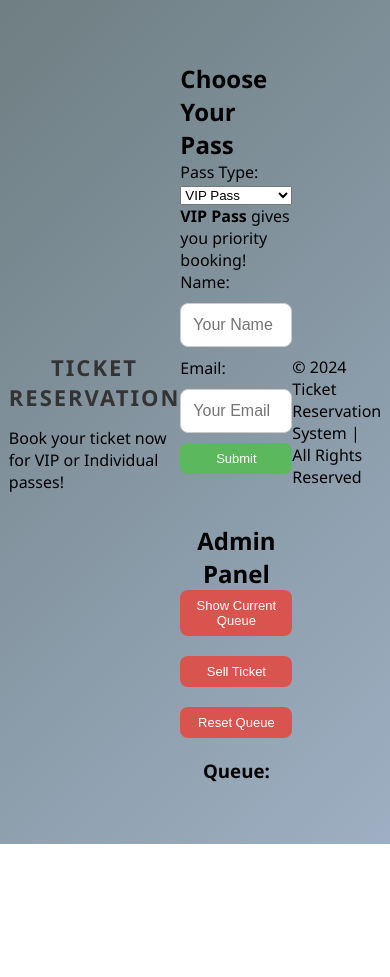
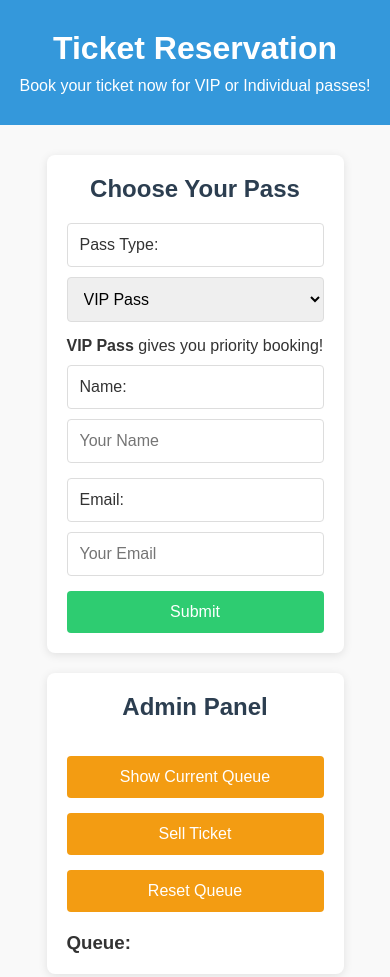
Before and after one commit to Benakaprasad/Ticket-Sales, a plain HTML site: page index.html in a window 390 px wide. Shown: the top 977 px of the page. Before the commit the page ends 844 px from the top, so only its background shows below. Drawn offline with Linux system fonts and the light colour scheme; a script that the page names is missing.

Commit message:
Update style.css

```diff
--- a/style.css
+++ b/style.css
@@ -1,4 +1,4 @@
-/* General reset */
+/* Global Styles */
 * {
     margin: 0;
     padding: 0;
@@ -6,216 +6,147 @@
 }
 
 body {
-    font-family: 'Segoe UI', Tahoma, Geneva, Verdana, sans-serif;
-    background: linear-gradient(135deg, #6e7e82, #9eafc3);
-    display: flex;
-    justify-content: center;
-    align-items: center;
-    height: 100vh;
-    margin: 0;
-    animation: fadeIn 1s ease-in-out;
+    font-family: 'Arial', sans-serif;
+    background-color: #f9f9f9;
+    color: #333;
+    padding: 0;
 }
 
-.container {
-    background-color: #fff;
-    padding: 30px;
-    border-radius: 15px;
-    box-shadow: 0 5px 20px rgba(0, 0, 0, 0.1);
-    width: 100%;
-    max-width: 800px;
-    box-sizing: border-box;
-    animation: scaleUp 0.5s ease-in-out;
+header {
+    background-color: #3498db;
+    color: white;
+    padding: 30px 0;
+    text-align: center;
 }
 
-/* Header */
-h1 {
+header h1 {
+    font-size: 2.5rem;
+}
+
+header p {
+    font-size: 1.2rem;
+    margin-top: 10px;
+}
+
+main {
+    display: flex;
+    flex-wrap: wrap;
+    justify-content: center;
+    padding: 30px;
+    gap: 20px;
+}
+
+.ticket-form, .admin-panel {
+    background-color: white;
+    padding: 20px;
+    border-radius: 8px;
+    box-shadow: 0 2px 10px rgba(0, 0, 0, 0.1);
+    width: 100%;
+    max-width: 500px;
+}
+
+.ticket-form h2, .admin-panel h2 {
+    color: #2c3e50;
     text-align: center;
     margin-bottom: 20px;
-    font-size: 28px;
-    color: #333;
-    text-transform: uppercase;
-    letter-spacing: 2px;
-    animation: fadeIn 1.2s ease-in-out;
 }
 
-/* Status message */
-.status {
-    font-size: 16px;
-    color: #d9534f;
-    text-align: center;
-    margin-bottom: 20px;
-    font-weight: bold;
+.ticket-form label, .ticket-form input, .ticket-form select {
+    display: block;
+    width: 100%;
+    margin: 10px 0;
+    padding: 12px;
+    font-size: 1rem;
+    border: 1px solid #ddd;
+    border-radius: 4px;
 }
 
-/* Reservation Section (Group and Individual) */
-.reservation-section,
-.individual-section {
-    margin-bottom: 30px;
-    opacity: 0;
-    animation: fadeIn 1s ease-in-out forwards;
+.ticket-form input[type="text"], .ticket-form input[type="email"], .ticket-form select {
+    margin-bottom: 15px;
 }
 
-.reservation-section h2,
-.individual-section h2 {
-    color: #5cb85c;
-    margin-bottom: 10px;
-    font-size: 22px;
-    font-weight: 600;
+.ticket-form button {
+    background-color: #2ecc71;
+    color: white;
+    border: none;
+    padding: 12px;
+    width: 100%;
+    font-size: 1.2rem;
+    cursor: pointer;
+    border-radius: 4px;
 }
 
-input[type="text"],
-input[type="number"],
-input[type="email"] {
-    width: 100%;
-    padding: 12px;
-    margin: 10px 0;
-    border: 1px solid #ccc;
-    border-radius: 8px;
-    font-size: 16px;
-    transition: all 0.3s ease;
+.ticket-form button:hover {
+    background-color: #27ae60;
 }
 
-input[type="text"]:focus,
-input[type="number"]:focus,
-input[type="email"]:focus {
-    border-color: #5cb85c;
-    box-shadow: 0 0 5px rgba(92, 184, 92, 0.6);
+.admin-panel button {
+    background-color: #f39c12;
+    color: white;
+    padding: 12px;
+    width: 100%;
+    font-size: 1.2rem;
+    margin-top: 15px;
+    cursor: pointer;
+    border: none;
+    border-radius: 4px;
 }
 
-button {
-    padding: 12px 20px;
-    border: none;
-    background-color: #5cb85c;
-    color: white;
-    font-size: 16px;
-    cursor: pointer;
-    border-radius: 8px;
-    width: 100%;
-    margin-bottom: 20px;
-    transition: all 0.3s ease;
+.admin-panel button:hover {
+    background-color: #e67e22;
 }
 
-button:hover {
-    background-color: #4cae4c;
-    transform: translateY(-3px);
-}
-
-button:active {
-    transform: translateY(1px);
-}
-
-/* Queue Display Section */
-.queue-display ul {
-    list-style: none;
-    padding-left: 0;
+#queue-container {
     margin-top: 20px;
 }
 
-.queue-display li {
-    background-color: #f8f8f8;
-    padding: 15px;
-    border: 1px solid #ddd;
-    margin-bottom: 10px;
-    border-radius: 8px;
-    box-shadow: 0 2px 5px rgba(0, 0, 0, 0.1);
-    animation: fadeIn 1.2s ease-in-out;
+#queue-list {
+    list-style-type: none;
+    padding: 0;
 }
 
-/* Admin Panel */
-.admin-panel {
-    margin-top: 30px;
-    text-align: center;
-}
-
-.admin-panel button {
-    background-color: #d9534f;
-}
-
-.admin-panel button:hover {
-    background-color: #c9302c;
-    transform: translateY(-3px);
-}
-
-.admin-panel button:active {
-    transform: translateY(1px);
+#queue-list li {
+    background-color: #ecf0f1;
+    padding: 10px;
+    margin: 10px 0;
+    border-radius: 4px;
 }
 
 /* Responsive Design */
 @media (max-width: 768px) {
-    body {
-        padding: 10px;
+    main {
+        flex-direction: column;
+        align-items: center;
     }
 
-    .container {
-        padding: 20px;
-        max-width: 100%;
-    }
-
-    h1 {
-        font-size: 24px;
-        margin-bottom: 15px;
-    }
-
-    .reservation-section input,
-    .individual-section input {
-        font-size: 14px;
-        padding: 10px;
-    }
-
-    button {
-        font-size: 14px;
-        padding: 10px;
-    }
-
-    .queue-display ul {
-        padding-left: 10px;
+    .ticket-form, .admin-panel {
+        width: 90%;
+        max-width: 400px;
     }
 }
 
 @media (max-width: 480px) {
-    .container {
-        padding: 15px;
+    header h1 {
+        font-size: 2rem;
     }
 
-    h1 {
-        font-size: 22px;
+    header p {
+        font-size: 1rem;
     }
 
-    .status {
-        font-size: 13px;
+    .ticket-form h2, .admin-panel h2 {
+        font-size: 1.5rem;
     }
 
-    .reservation-section input,
-    .individual-section input {
-        font-size: 13px;
-        padding: 7px;
-    }
-
-    button {
-        font-size: 13px;
-        padding: 8px;
-    }
-
-    .queue-display ul {
-        padding-left: 5px;
+    .ticket-form button, .admin-panel button {
+        font-size: 1rem;
     }
 }
 
-/* Animations */
-@keyframes fadeIn {
-    0% {
-        opacity: 0;
-    }
-    100% {
-        opacity: 1;
-    }
+footer {
+    text-align: center;
+    background-color: #2c3e50;
+    color: white;
+    padding: 15px 0;
+    margin-top: 30px;
 }
-
-@keyframes scaleUp {
-    0% {
-        transform: scale(0.5);
-    }
-    100% {
-        transform: scale(1);
-    }
-}
```
